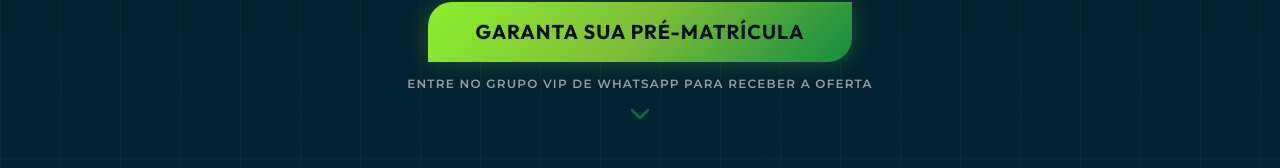
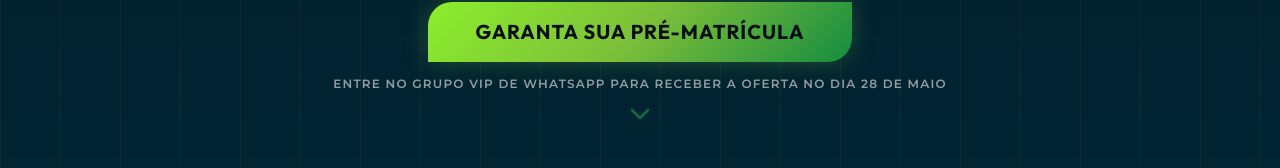
Before and after one commit to henriquegsantos149/pos-iama, a React (Vite) app: page / in a window 1280 px wide. Shown: the part 621-789 px from the top of the page. Built offline with nearby package versions, Linux system fonts and the light colour scheme.

Commit message:
alteração rodape do cta

```diff
--- a/src/components/Hero.tsx
+++ b/src/components/Hero.tsx
@@ -90,7 +90,7 @@ export default function Hero({ onOpenModal }: HeroProps) {
             <div className="absolute inset-0 bg-white/20 translate-y-full group-hover:translate-y-0 transition-transform duration-300 ease-in-out"></div>
           </button>
           <p className="mt-4 text-[var(--color-brand-light)]/60 text-[10px] md:text-xs tracking-widest uppercase font-secondary font-semibold text-center leading-none">
-            Entre no grupo VIP de WhatsApp para receber a oferta
+            Entre no grupo VIP de WhatsApp para receber a oferta no dia 28 de maio
           </p>
         </motion.div>
 
```
